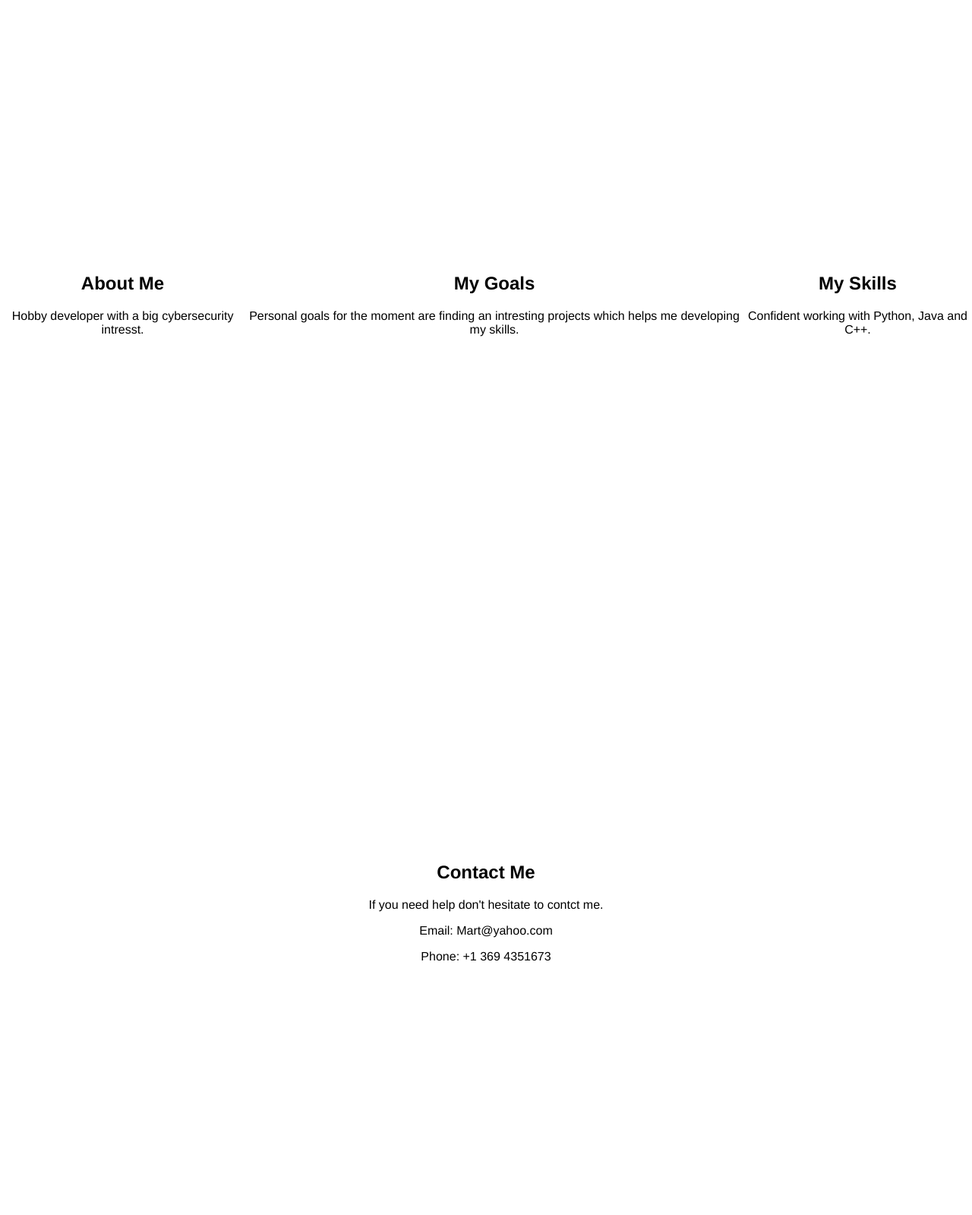
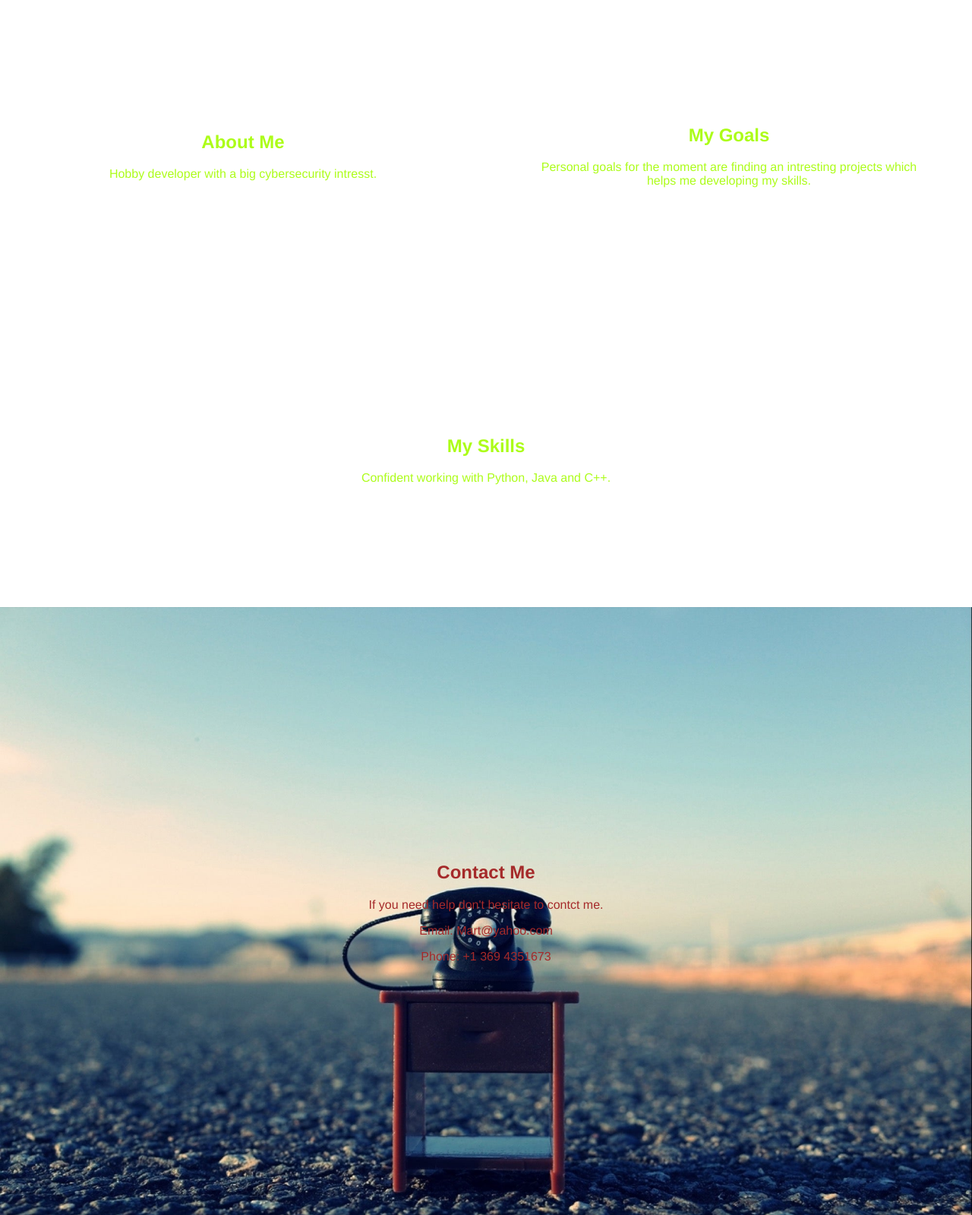
Before and after one commit to LaMalintzin/Web_Presentation, a Flask app: page / in a window 1280 px wide. Shown: the part 1041-2640 px from the top of the page at 76% size. Run offline with Flask 3, Linux system fonts and the light colour scheme.

Commit message:
Finished the first part

```diff
--- a/static/style.css
+++ b/static/style.css
@@ -25,3 +25,40 @@
 display: block;
 margin: 0 auto;
 }
+
+.content-section {
+    position: relative;
+    color: rgb(164, 252, 0);
+    display: flex;
+    flex-direction: row;
+    justify-content: space-around;
+    align-items: center;
+    flex-wrap: wrap;
+}
+
+.content-section::before {
+    content: "";
+    position: absolute;
+    top: 0;
+    left: 0;
+    right: 0;
+    bottom: 0;
+    background-image: url('earth.jpg');
+    background-size: cover;
+    background-attachment: fixed;
+    opacity: 1;
+}
+
+.content-block {
+    flex-basis: 40%;
+    padding: 20px;
+    opacity: 0.9;
+}
+
+.contact {
+    background-image: url(old_phone.jpeg);
+    background-size: cover;
+    background-attachment: fixed;
+    color: brown;
+    text-align: center;
+}
```
